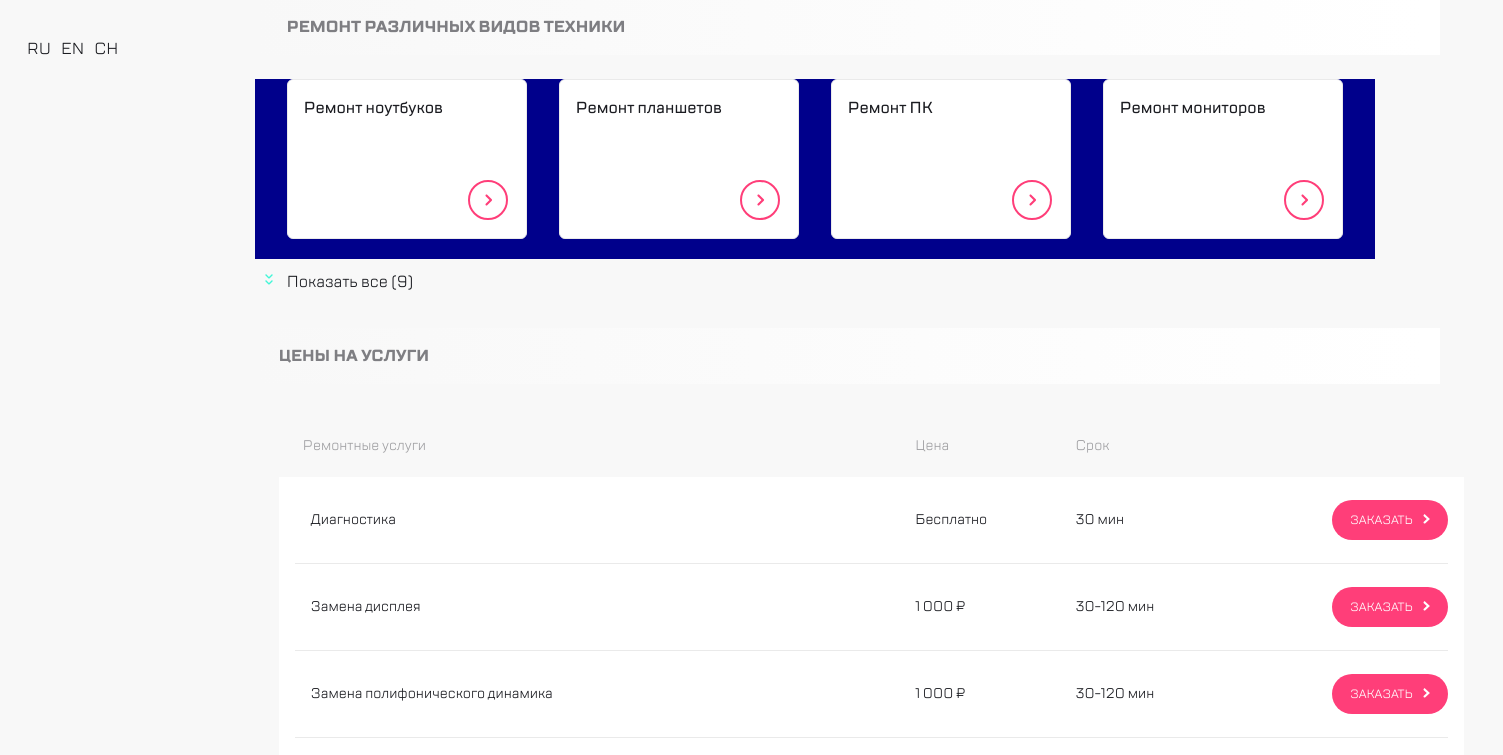
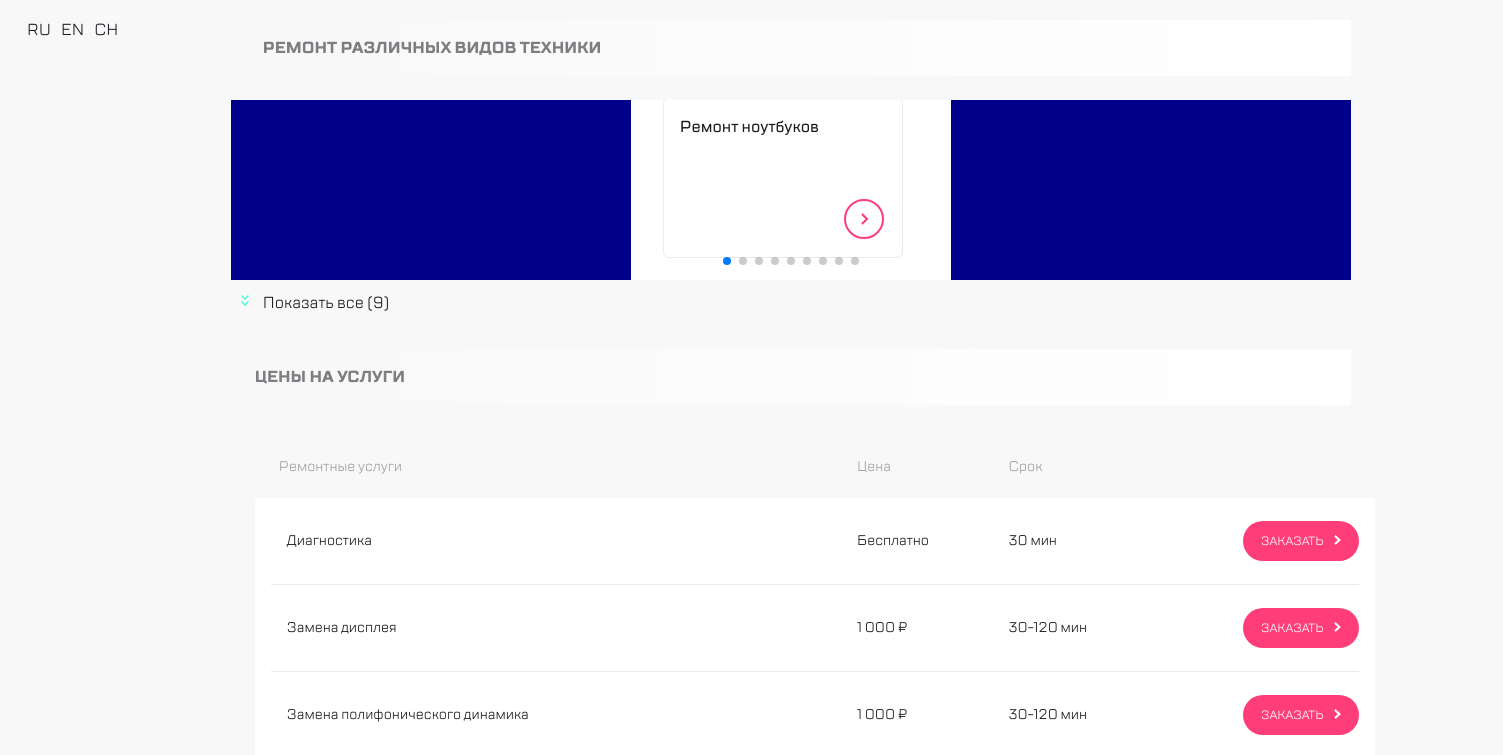
Before and after one commit to irinaislamova/block-7, a plain HTML site: page index.html in a window 1280 px wide. Shown: the part 854-1609 px from the top of the page, 1503 px wide, since content can reach past the window. Drawn offline with nearby package versions, Linux system fonts and the light colour scheme.

Commit message:
Add files via upload

```diff
--- a/index.html
+++ b/index.html
@@ -3,16 +3,41 @@
 <head>
   <meta charset="UTF-8">
   <meta name="viewport" content="width=device-width, initial-scale=1.0">
-  <title>Template</title>
+  <meta name="keywords" content="ремонт, сервис, ПК, планшет, телефон">
+  <meta name="description" content="Услуги по ремонту ПК, планшетов и телефонов">
+  <title>CPS - Услуги и сервисы</title>
   <link rel="stylesheet" href="style.css">
-  <!--<link rel="stylesheet" href="https://unpkg.com/swiper/css/swiper.css">
-  <link rel="stylesheet" href="https://unpkg.com/swiper/css/swiper.min.css">
-
-  <script src="https://unpkg.com/swiper/js/swiper.js"></script>-->
+   <!-- Link Swiper's CSS -->
+  <link rel="stylesheet" href="swiper.min.css">
+  <!-- Demo styles -->
+  <style>
+    html, body {
+      position: relative;
+      height: 100%;
+    }
+    body {
+      margin: 0;
+      padding: 0;
+    }
+    .swiper-container {
+      width: 320px;
+      height: 100%;
+    }
+    .swiper-slide {
+      text-align: center;
+      wdth: 100px;
+      font-size: 18px;
+      background: #fff;
+      /* Center slide text vertically */
+      display: flex;
+      justify-content: flex-start;
+      align-items: center;
+    }
+  </style>
 </head>
   <body>
 
-    <div class="container" style="width: 1440px; margin-left: auto;margin-right: auto;justify-content: center;">
+    <div class="container">
   	<section class="left-menu">
       <div class="left-container-up">
       <header>
@@ -104,38 +129,60 @@
       <section class="brands" >
         <h1 class="brands__title">Ремонт техники различных брендов</h1>
         <div class="brands__container">
+          <div class="swiper-container">
+            <div class="swiper-wrapper">
+            <div class="swiper-slide">
         <li class="brands__item">
           <img class="brands__image" src="images/Lenovo.svg" alt="Lenovo">
           <a class="arrow-btn" href="#"></a>
         </li>
+      </div>
+      <div class="swiper-slide">
         <li class="brands__item">
           <img class="brands__image" src="images/SAMSUNG.svg" alt="SAMSUNG">
           <a class="arrow-btn" href="#"></a>
         </li>
+      </div>
+      <div class="swiper-slide">
         <li class="brands__item">
           <img class="brands__image" src="images/Apple.svg" alt="">
           <a class="arrow-btn" href="#"></a>
         </li>
+      </div>
+      <div class="swiper-slide">
         <li class="brands__item">
           <img class="brands__image" src="images/ViewSonic.svg" alt="">
           <a class="arrow-btn" href="#"></a>
         </li>
+      </div>
+      <div class="swiper-slide">
         <li class="brands__item">
           <img class="brands__image" src="images/BOSCH.svg" alt="">
           <a class="arrow-btn" href="#"></a>
         </li>
+      </div>
+      <div class="swiper-slide">
         <li class="brands__item">
           <img class="brands__image" src="images/hp.svg" alt="">
           <a class="arrow-btn" href="#"></a>
         </li>
+      </div>
+      <div class="swiper-slide">
         <li class="brands__item">
           <img class="brands__image" src="images/ACER.svg" alt="">
           <a class="arrow-btn" href="#"></a>
         </li>
+      </div>
+      <div class="swiper-slide">
         <li class="brands__item">
           <img class="brands__image" src="images/SONY.svg" alt="">
           <a class="arrow-btn" href="#"></a>
         </li>
+      </div>
+        </div>
+    <!-- Add Pagination -->
+    <div clas="swiper-pagination"></div>
+  </div>
         </div>
         <div class="pagination brands-pagination"></div>
         <button class="link-more brands__link--open" href="#">Показать все</button>
@@ -145,41 +192,65 @@
       <section class="tech-repair" id="repair-devices">
         <h2 class="tech-repair__title">РЕМОНТ РАЗЛИЧНЫХ ВИДОВ ТЕХНИКИ</h2>
         <div class="tech-container">
+          <div class="swiper-container">
+            <div class="swiper-wrapper">
+              <div class="swiper-slide">
                 <div class="tech-container__item">
                   <h3 class="tech-container__title">Ремонт ноутбуков</h3>
                   <a class="arrow-btn tech-container__link" href="#"></a>
                 </div>
+              </div>
+              <div class="swiper-slide">
                 <div class="tech-container__item">
                   <h3 class="tech-container__title">Ремонт планшетов</h3>
                   <a class="arrow-btn tech-container__link" href="#"></a>
                 </div>
+              </div>
+              <div class="swiper-slide">
                 <div class="tech-container__item">
                   <h3 class="tech-container__title">Ремонт ПК </h3>
                   <a class="arrow-btn tech-container__link" href="#"></a>
                 </div>
+              </div>
+              <div class="swiper-slide">
                 <div class="tech-container__item">
                   <h3 class="tech-container__title">Ремонт мониторов</h3>
                   <a class="arrow-btn tech-container__link" href="#"></a>
                 </div>
+              </div>
+              <div class="swiper-slide">
                 <div class="tech-container__item">
                   <h3 class="tech-container__title">Ремонт ноутбуков</h3>
                   <a class="arrow-btn tech-container__link" href="#"></a>
                 </div>
+              </div>
+              <div class="swiper-slide">
                 <div class="tech-container__item">
                   <h3 class="tech-container__title">Ремонт планшетов</h3>
                   <a class="arrow-btn tech-container__link" href="#"></a>
                 </div>
+              </div>
+              <div class="swiper-slide">
                 <div class="tech-container__item">
                   <h3 class="tech-container__title">Ремонт ПК</h3>
                   <a class="arrow-btn tech-container__link" href="#"></a>
                 </div>
+              </div>
+              <div class="swiper-slide">
                 <div class="tech-container__item">
                   <h3 class="tech-container__title">Ремонт мониторов</h3>
                   <a class="arrow-btn tech-container__link" href="#"></a>
                 </div>
+              </div>
+              <div class="swiper-slide">
                 <div class="tech-container__item">
                   <h3 class="tech-container__title">Ремонт мониторов</h3>
                   <a class="arrow-btn tech-container__link" href="#"></a>
+                </div>
+              </div>
+            </div>
+            <!-- Add Pagination -->
+            <div class="swiper-pagination"></div>
           </div>
         </div>
         <button class="link-more tech-repair__arrows-link" href="#">Показать все (9)</button>
@@ -298,8 +369,16 @@
     </section>
   </div>
   <div class="overlay"></div>
-
-  <!--<script src="https://unpkg.com/swiper/js/swiper.min.js"></script>-->
+  <!-- Swiper JS -->
+  <script src="swiper.min.js"></script>
+  <!-- Initialize Swiper -->
+  <script>
+    var swiper = new Swiper('.swiper-container', {
+      pagination: {
+        el: '.swiper-pagination',
+      },
+    });
+  </script>
   <script type="text/javascript" src="script.js"></script>
   </body>
 </html>
--- a/script.js
+++ b/script.js
@@ -40,10 +40,13 @@ let menu_phone = document.querySelector('.main-menu__phone');
 let callback = document.querySelector('.callback-modal');
 let callback_close = document.querySelector('.callback-modal__close');
 let overlay_callback= document.querySelector('.overlay');
+let left_menu_callback = document.querySelector('.left-menu');
 btn_call.addEventListener('click', function(){
 	console.log('89');
 	callback.style.display = 'block';
 	overlay_callback.style.display = 'block';
+	left_menu_callback.style.display = 'none';
+
 });
 menu_phone.addEventListener('click', function(){
 	console.log('88');
@@ -56,15 +59,19 @@ callback_close.addEventListener('click', function(){
 	overlay_callback.style.display = 'none';
 });
 
+
+
 let btn_mail = document.querySelector('.btn-mail');
 let menu_chat = document.querySelector('.main-menu__chat');
 let feedback = document.querySelector('.feedback-modal');
 let feedback_close = document.querySelector('.feedback-modal__close');
 let overlay_feedback= document.querySelector('.overlay');
+let left_menu_feedback = document.querySelector('.left-menu');
 btn_mail.addEventListener('click', function(){
 	console.log('69');
 	feedback.style.display = 'block';
 	overlay_feedback.style.display = 'block';
+	left_menu_feedback.style.display = 'none';
 });
 menu_chat.addEventListener('click', function(){
 	console.log('68');
--- a/style.css
+++ b/style.css
@@ -33,21 +33,28 @@
     font-style: normal;
 }
 
+html {
+    box-sizing: border-box;
+    scroll-behavior: smooth;
+    padding: 0;
+    margin: 0;
+}
 body{
     background: #f8f8f8;
     padding:  0;
     margin: 0;
     font-family: "TT Lakes", "Times New Roman", sans;
     font-weight: normal;
-    width: 1440px;
-    width: 100%;
-    position: relative;
-}
-
-
+    /*position: relative;
+    max-width: 1440px;
+    width: 100%;  */
+}
 .container{
     display: flex;
     position: relative;
+    max-width: 1440px;
+    margin: auto;
+    width: 100%;
 }
 .overlay{
     display: none;
@@ -551,7 +558,7 @@ body{
 
 
 /*Левое выпадающее меню*************************************************/
-.left-menu{
+.menu{
     width: 320px;
     min-height: 830px;
     padding: 19px 24px 34px;
```
Lines whose indentation alone changed are shown as unchanged.
